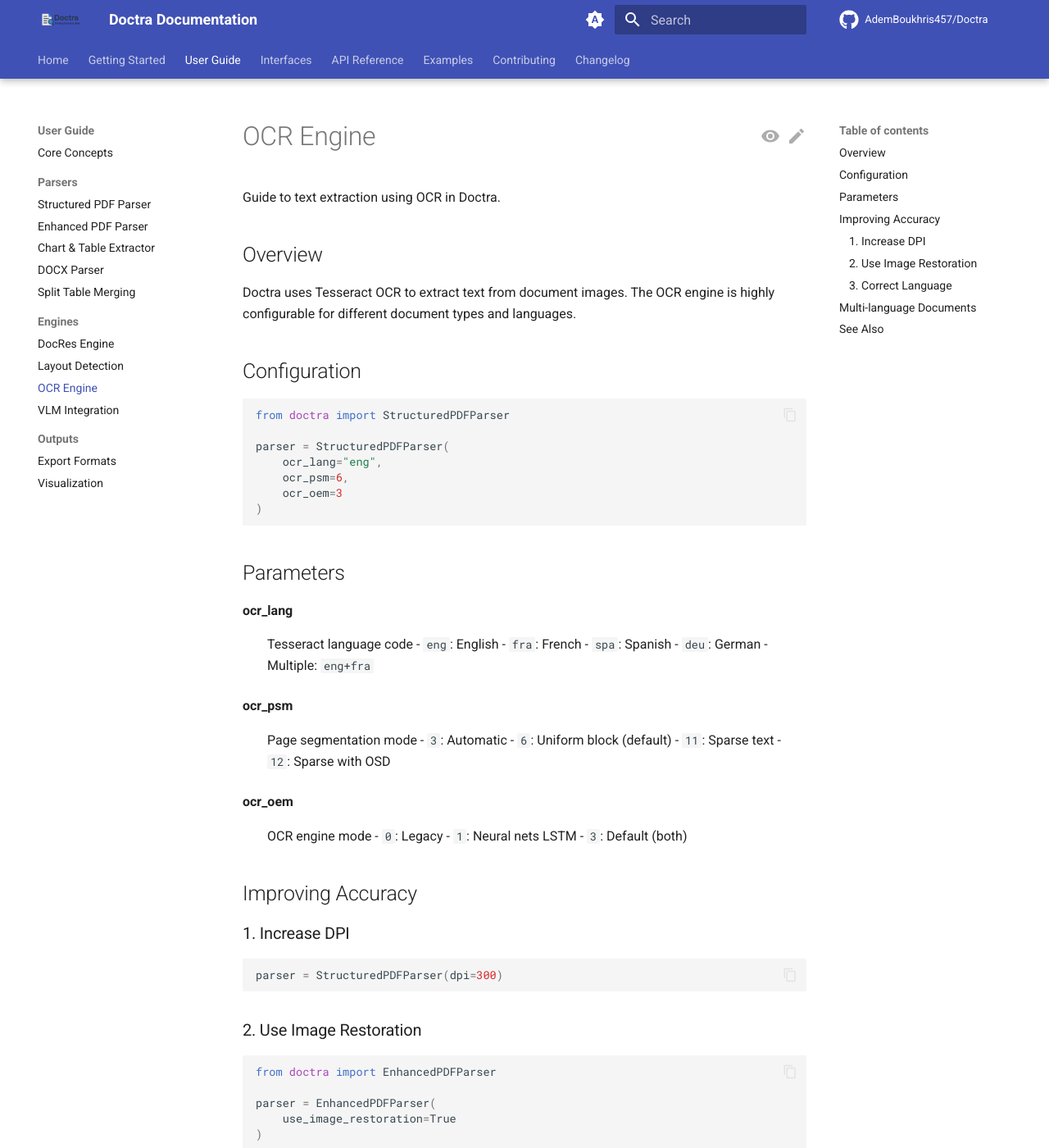
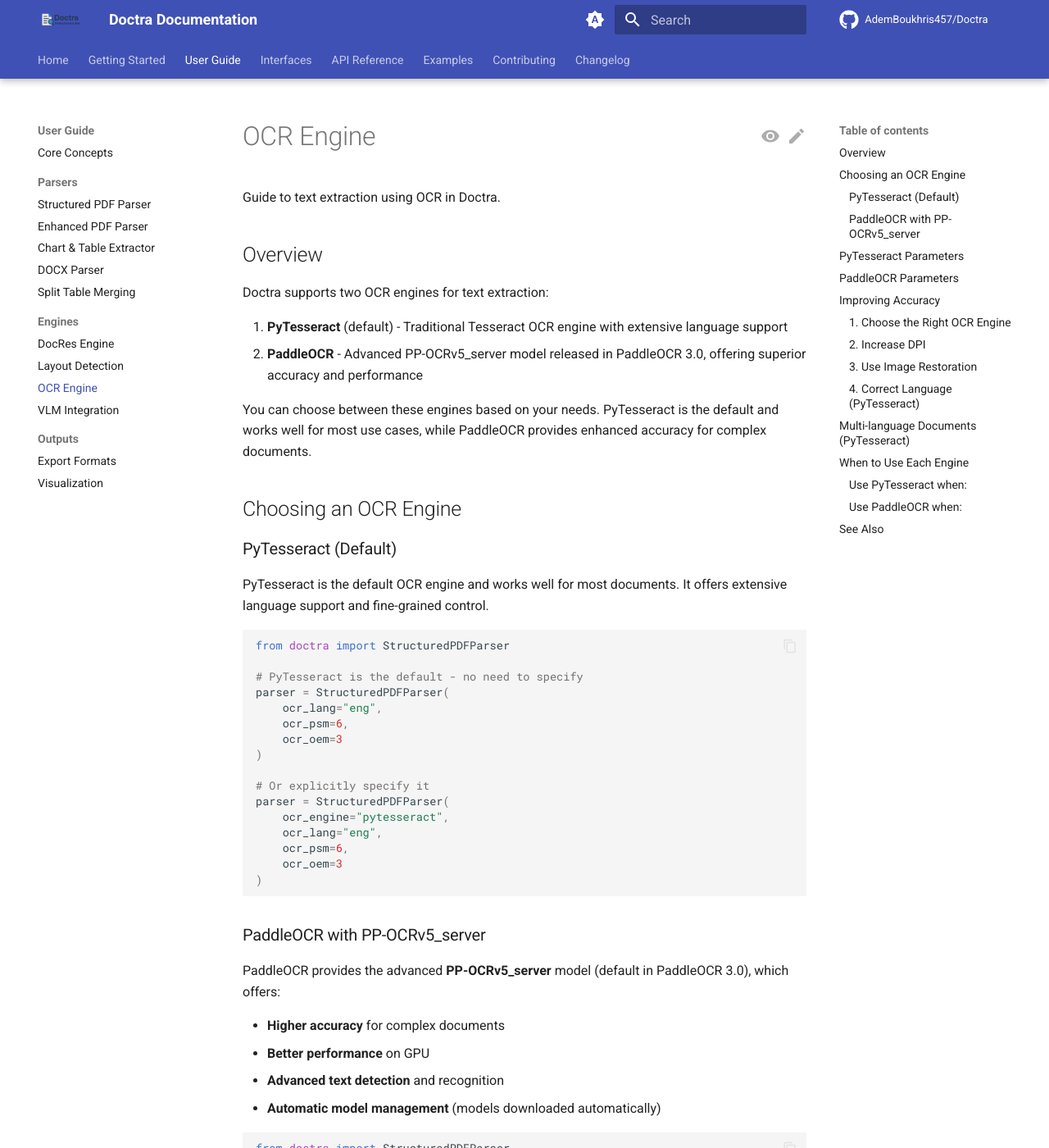
Before and after one commit to AdemBoukhris457/Doctra, an MkDocs documentation site: the page built from docs/user-guide/engines/ocr-engine.md, in a window 1280 px wide and 1400 px high. Shown: the whole window at 82% size. Built offline with MkDocs 1.6.1 and Material for MkDocs 9.7.7, drawn with Linux system fonts in a browser that asks for light colours; comment, search, counter and statistics services are not loaded; the version menu is left out; some of the changed text lies outside the part shown.

Commit message:
docs: Add PaddleOCR PP-OCRv5_server model documentation and usage examples

````diff
--- a/docs/user-guide/engines/ocr-engine.md
+++ b/docs/user-guide/engines/ocr-engine.md
@@ -4,21 +4,62 @@
 
 ## Overview
 
-Doctra uses Tesseract OCR to extract text from document images. The OCR engine is highly configurable for different document types and languages.
+Doctra supports two OCR engines for text extraction:
 
-## Configuration
+1. **PyTesseract** (default) - Traditional Tesseract OCR engine with extensive language support
+2. **PaddleOCR** - Advanced PP-OCRv5_server model released in PaddleOCR 3.0, offering superior accuracy and performance
+
+You can choose between these engines based on your needs. PyTesseract is the default and works well for most use cases, while PaddleOCR provides enhanced accuracy for complex documents.
+
+## Choosing an OCR Engine
+
+### PyTesseract (Default)
+
+PyTesseract is the default OCR engine and works well for most documents. It offers extensive language support and fine-grained control.
 
 ```python
 from doctra import StructuredPDFParser
 
+# PyTesseract is the default - no need to specify
 parser = StructuredPDFParser(
+    ocr_lang="eng",
+    ocr_psm=6,
+    ocr_oem=3
+)
+
+# Or explicitly specify it
+parser = StructuredPDFParser(
+    ocr_engine="pytesseract",
     ocr_lang="eng",
     ocr_psm=6,
     ocr_oem=3
 )
 ```
 
-## Parameters
+### PaddleOCR with PP-OCRv5_server
+
+PaddleOCR provides the advanced **PP-OCRv5_server** model (default in PaddleOCR 3.0), which offers:
+
+- **Higher accuracy** for complex documents
+- **Better performance** on GPU
+- **Advanced text detection** and recognition
+- **Automatic model management** (models downloaded automatically)
+
+```python
+from doctra import StructuredPDFParser
+
+parser = StructuredPDFParser(
+    ocr_engine="paddleocr",
+    paddleocr_device="gpu",  # Use "cpu" if no GPU available
+    paddleocr_use_doc_orientation_classify=False,
+    paddleocr_use_doc_unwarping=False,
+    paddleocr_use_textline_orientation=False
+)
+```
+
+## PyTesseract Parameters
+
+These parameters are only used when `ocr_engine="pytesseract"` (or when using the default):
 
 **ocr_lang**
 :   Tesseract language code
@@ -41,39 +82,102 @@
     - `1`: Neural nets LSTM
     - `3`: Default (both)
 
+**ocr_extra_config**
+:   Additional Tesseract configuration string
+
+## PaddleOCR Parameters
+
+These parameters are only used when `ocr_engine="paddleocr"`:
+
+**paddleocr_device**
+:   Device to use for OCR processing
+    - `"gpu"`: Use GPU acceleration (default, recommended if available)
+    - `"cpu"`: Use CPU processing
+
+**paddleocr_use_doc_orientation_classify**
+:   Enable document orientation classification model (default: `False`)
+    - Automatically detects and corrects document orientation
+
+**paddleocr_use_doc_unwarping**
+:   Enable text image rectification model (default: `False`)
+    - Corrects perspective distortion in scanned documents
+
+**paddleocr_use_textline_orientation**
+:   Enable text line orientation classification model (default: `False`)
+    - Handles rotated text lines
+
+**Note**: The PP-OCRv5_server model is automatically used by default in PaddleOCR 3.0. Models are automatically downloaded on first use and cached for future use.
+
 ## Improving Accuracy
 
-### 1. Increase DPI
+### 1. Choose the Right OCR Engine
+
+For complex documents or when accuracy is critical, consider using PaddleOCR:
+
+```python
+parser = StructuredPDFParser(
+    ocr_engine="paddleocr",
+    paddleocr_device="gpu"  # Use GPU for better performance
+)
+```
+
+### 2. Increase DPI
+
+Higher resolution improves text recognition for both engines:
 
 ```python
 parser = StructuredPDFParser(dpi=300)
 ```
 
-### 2. Use Image Restoration
+### 3. Use Image Restoration
+
+Enhance document quality before OCR:
 
 ```python
 from doctra import EnhancedPDFParser
 
 parser = EnhancedPDFParser(
-    use_image_restoration=True
+    use_image_restoration=True,
+    ocr_engine="paddleocr"  # Combine with PaddleOCR for best results
 )
 ```
 
-### 3. Correct Language
+### 4. Correct Language (PyTesseract)
+
+For PyTesseract, specify the document language:
 
 ```python
 parser = StructuredPDFParser(
+    ocr_engine="pytesseract",
     ocr_lang="fra"  # For French documents
 )
 ```
 
-## Multi-language Documents
+## Multi-language Documents (PyTesseract)
+
+PyTesseract supports multiple languages:
 
 ```python
 parser = StructuredPDFParser(
+    ocr_engine="pytesseract",
     ocr_lang="eng+fra+deu"  # Multiple languages
 )
 ```
+
+## When to Use Each Engine
+
+### Use PyTesseract when:
+- Working with standard documents
+- Need multi-language support
+- Want fine-grained control over OCR parameters
+- CPU-only environment
+
+### Use PaddleOCR when:
+- Dealing with complex or degraded documents
+- Need maximum accuracy
+- Have GPU available for faster processing
+- Working with Asian languages (better support)
+- Processing large batches of documents
 
 ## See Also
 
````
Also changed, not shown: docs/api/parsers.md (+11 -4 lines), docs/user-guide/core-concepts.md (+59 -6 lines).
